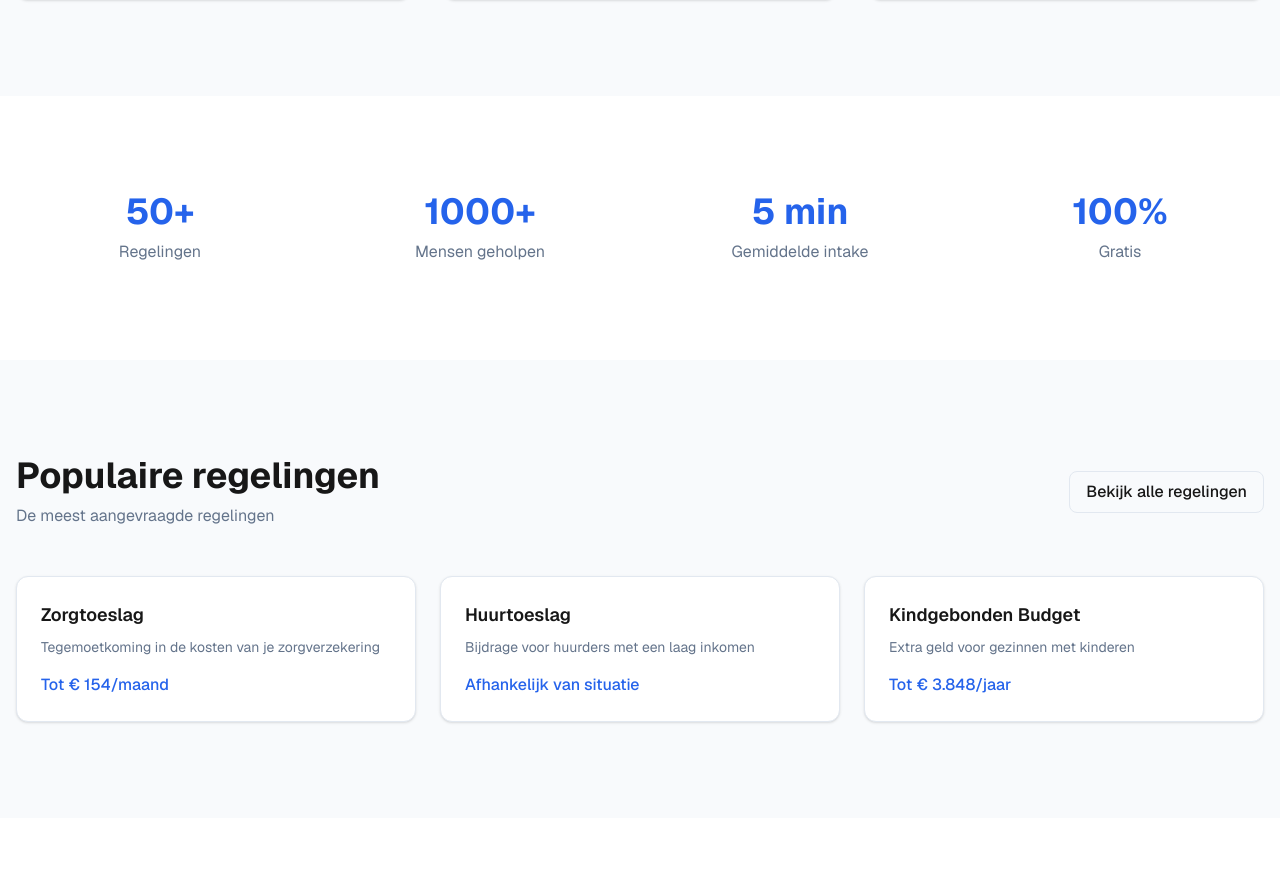
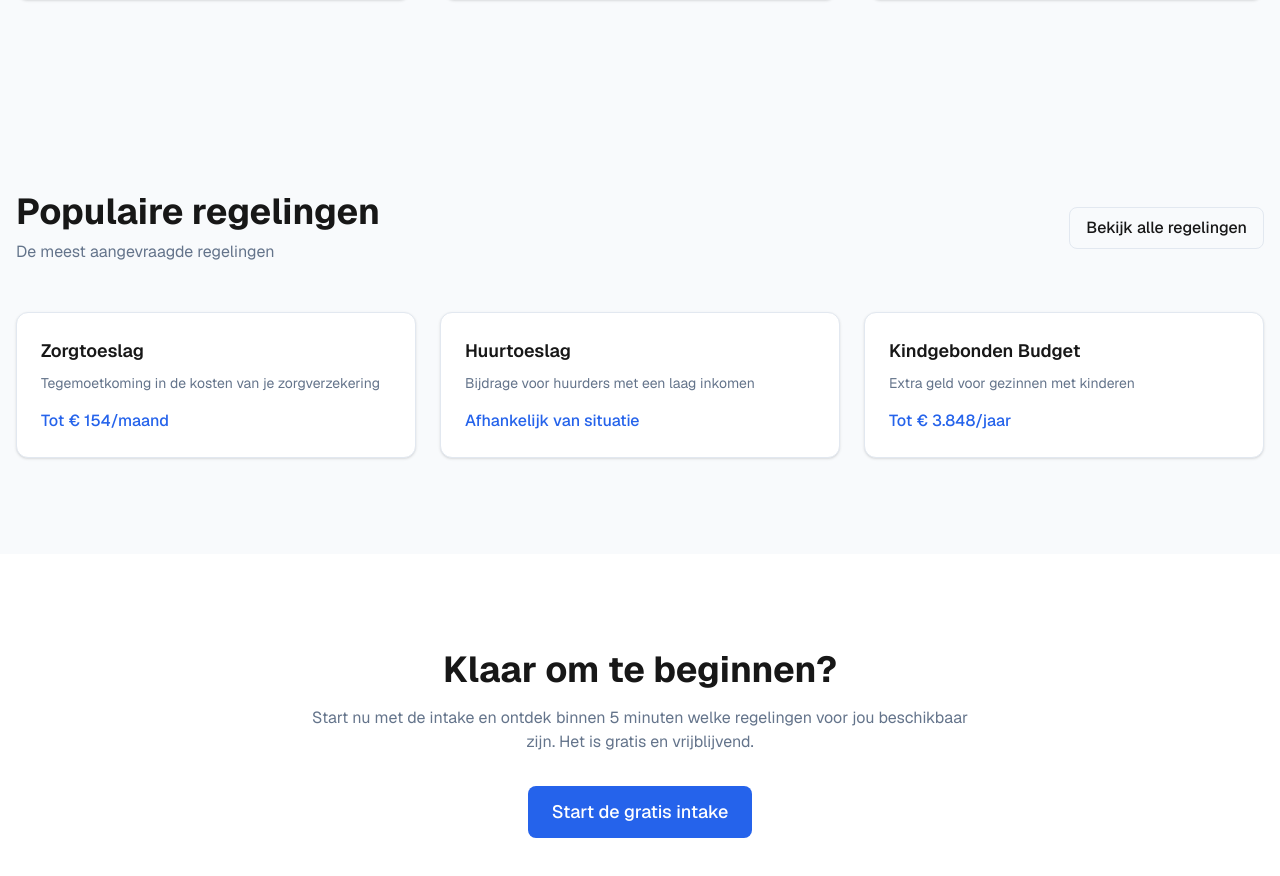
Before and after one commit to Table-Tech/AI-Fixathon, a Next.js app: page / in a window 1280 px wide. Shown: the part 1159-2035 px from the top of the page. Built offline with nearby package versions, Linux system fonts and the light colour scheme.

Commit message:
little visibility fix

```diff
--- a/app/globals.css
+++ b/app/globals.css
@@ -72,3 +72,23 @@ body {
   outline: 2px solid var(--ring);
   outline-offset: 2px;
 }
+
+/* Cursor pointer for interactive elements */
+a,
+button,
+[role="button"],
+input[type="button"],
+input[type="submit"],
+input[type="reset"],
+select,
+summary,
+[tabindex]:not([tabindex="-1"]) {
+  cursor: pointer;
+}
+
+input:disabled,
+button:disabled,
+select:disabled,
+textarea:disabled {
+  cursor: not-allowed;
+}
--- a/app/page.tsx
+++ b/app/page.tsx
@@ -160,44 +160,6 @@ export default function Home() {
           </div>
         </section>
 
-        {/* Stats */}
-        <section className="py-16 md:py-24">
-          <div className="max-w-7xl mx-auto px-4">
-            <div className="grid grid-cols-2 md:grid-cols-4 gap-8 text-center">
-              <div>
-                <p className="text-3xl md:text-4xl font-bold text-[var(--primary)]">
-                  50+
-                </p>
-                <p className="mt-2 text-[var(--muted-foreground)]">
-                  Regelingen
-                </p>
-              </div>
-              <div>
-                <p className="text-3xl md:text-4xl font-bold text-[var(--primary)]">
-                  1000+
-                </p>
-                <p className="mt-2 text-[var(--muted-foreground)]">
-                  Mensen geholpen
-                </p>
-              </div>
-              <div>
-                <p className="text-3xl md:text-4xl font-bold text-[var(--primary)]">
-                  5 min
-                </p>
-                <p className="mt-2 text-[var(--muted-foreground)]">
-                  Gemiddelde intake
-                </p>
-              </div>
-              <div>
-                <p className="text-3xl md:text-4xl font-bold text-[var(--primary)]">
-                  100%
-                </p>
-                <p className="mt-2 text-[var(--muted-foreground)]">Gratis</p>
-              </div>
-            </div>
-          </div>
-        </section>
-
         {/* Popular Schemes */}
         <section className="py-16 md:py-24 bg-[var(--muted)]">
           <div className="max-w-7xl mx-auto px-4">
--- a/components/ui/button.tsx
+++ b/components/ui/button.tsx
@@ -15,9 +15,9 @@ export const Button = forwardRef<HTMLButtonElement, ButtonProps>(
         ref={ref}
         disabled={disabled}
         className={cn(
-          "inline-flex items-center justify-center font-medium transition-colors rounded-lg",
+          "inline-flex items-center justify-center font-medium transition-colors rounded-lg cursor-pointer",
           "focus-visible:outline-none focus-visible:ring-2 focus-visible:ring-[var(--ring)] focus-visible:ring-offset-2",
-          "disabled:opacity-50 disabled:pointer-events-none",
+          "disabled:opacity-50 disabled:pointer-events-none disabled:cursor-not-allowed",
           size === "sm" && "px-3 py-1.5 text-sm",
           size === "md" && "px-4 py-2 text-base",
           size === "lg" && "px-6 py-3 text-lg",
```
